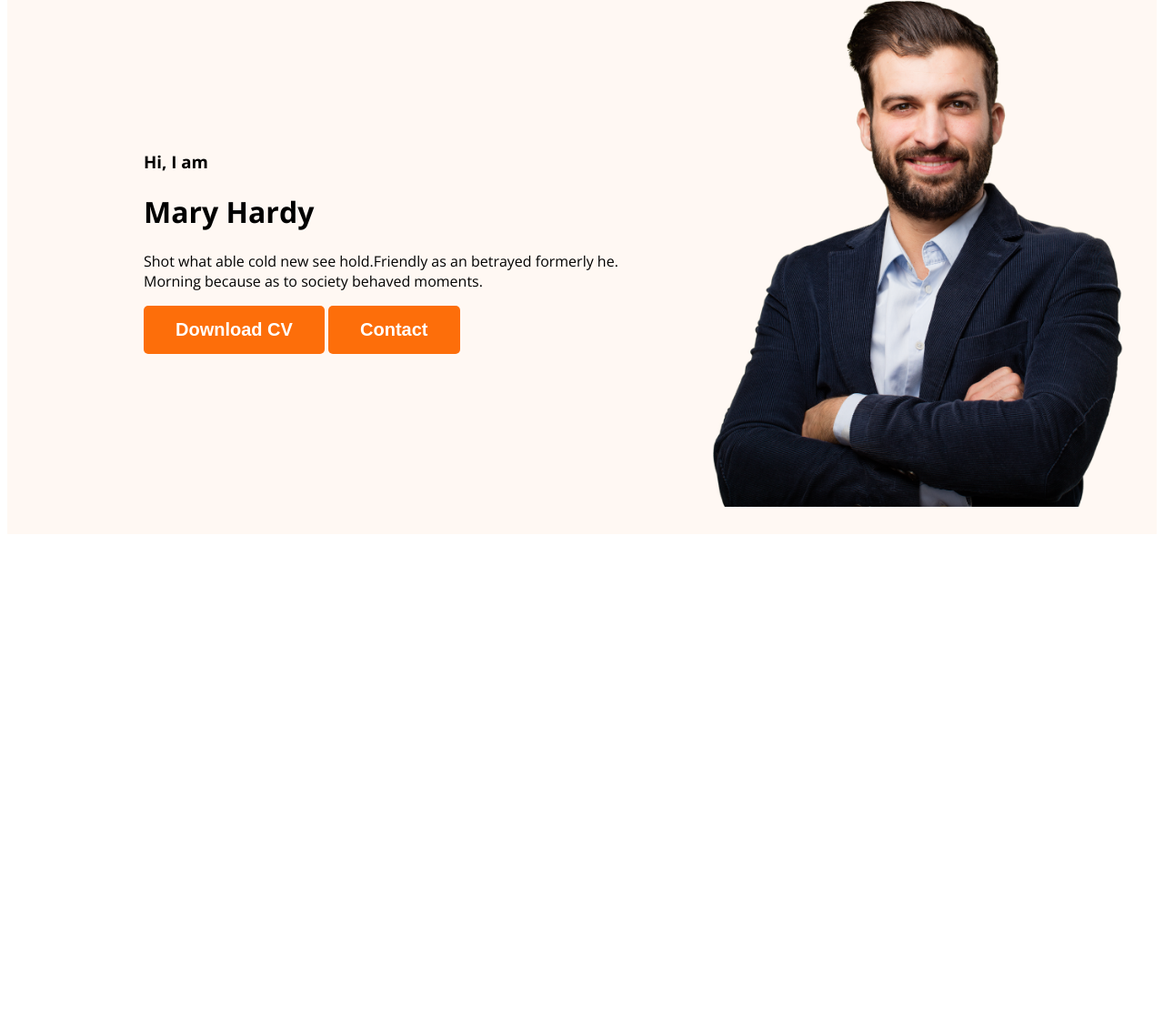
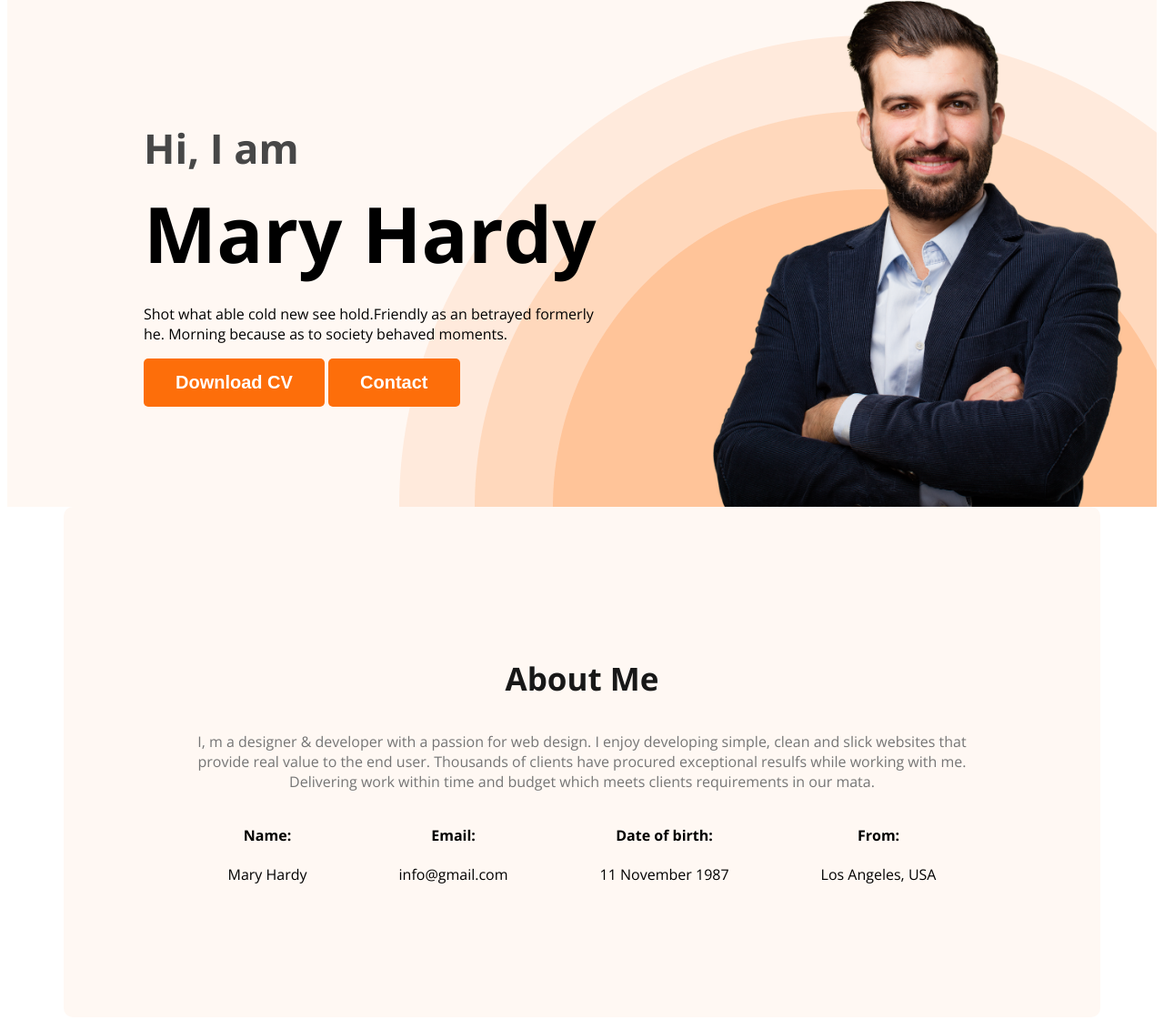
Before and after one commit to mamunee/web-developer-portfolio, a plain HTML site: page index.html in a window 1280 px wide. Shown: the part 211-1332 px from the top of the page at 91% size. Before the commit the page ends 806 px from the top, so only its background shows below. Drawn offline with nearby package versions, Linux system fonts and the light colour scheme.

Commit message:
about section added

```diff
--- a/index.html
+++ b/index.html
@@ -31,7 +31,28 @@
         </div>
     </header>
     <main>
-
+        <section class="about">
+            <h3 class="section-title">About Me</h3>
+            <p class="section-description">I, m a designer & developer with a passion for web design. I enjoy developing simple, clean and slick websites that provide real value to the end user. Thousands of clients have procured exceptional resulfs while working with me. Delivering work within time and budget which meets clients requirements in our mata.</p>
+            <div class="about-info-container">
+                <div class="about-info">
+                    <h4 class="info-title">Name:</h4>
+                    <p class="info-description">Mary Hardy</p>
+                </div>
+                <div class="about-info">
+                    <h4 class="info-title">Email:</h4>
+                    <p class="info-description">info@gmail.com</p>
+                </div>
+                <div class="about-info">
+                    <h4 class="info-title">Date of birth:</h4>
+                    <p class="info-description">11 November 1987</p>
+                </div>
+                <div class="about-info">
+                    <h4 class="info-title">From:</h4>
+                    <p class="info-description">Los Angeles, USA</p>
+                </div>
+            </div>
+        </section>
     </main>
     <footer>
 
--- a/styles/portfolio.css
+++ b/styles/portfolio.css
@@ -14,6 +14,17 @@ body{
     font-size: 20px;
     font-weight: 700;
     padding: 15px 35px;
+}
+.section-title{
+    color: #181818;
+    text-align: center;
+    font-size: 35px;
+    font-weight: 700;
+}
+.section-description{
+    color: #757575;
+    text-align: center;
+    font-size: a8px;
 }
 /* nav related styles */
 nav{
@@ -43,12 +54,51 @@ nav a{
 /* header related styles */
 .header{
     background-color: #fff8f3;
+    background-image: url('../images/header_bg.png');
+    background-repeat: no-repeat;
+    background-position: bottom right;
 }
 .banner{
-    padding: 30px 30px 30px 150px;
+    padding: 30px 30px 0px 150px;
     display: flex;
     align-items: center;
+    justify-content: space-between;
+}
+.banner-content{
+    max-width: 500px;
 }
 .banner .profile-picture{
     width: 500px;
 }
+.banner-greetings{
+    font-size: 45px;
+    color: #474747;
+    margin-bottom: 0;
+}
+.banner-title{
+    font-size: 85px;
+    font-weight: 700;
+    margin-top: 5px;
+    margin-bottom: 20px;
+}
+
+/* main section styles */
+
+main{
+    max-width: 1140px;
+    margin: 0 auto;
+}
+
+/* about section styles */
+.about{
+    padding: 130px;
+    border-radius: 10px;
+    background: #fff8f3;
+}
+.about-info-container{
+    display: flex;
+    justify-content: space-around;
+}
+.about-info{
+    text-align: center;
+}
```
